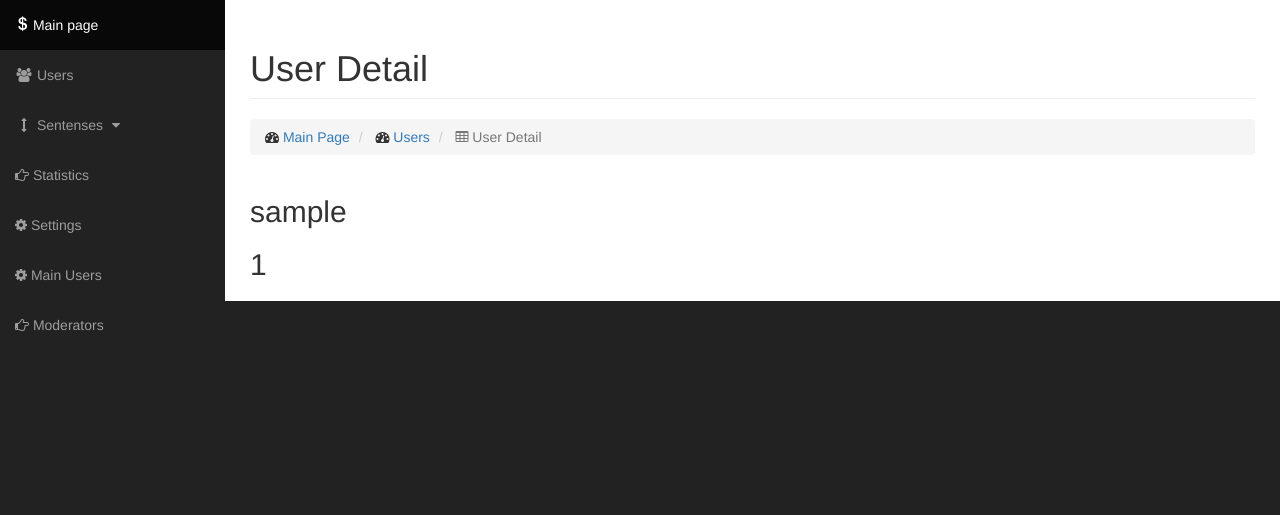
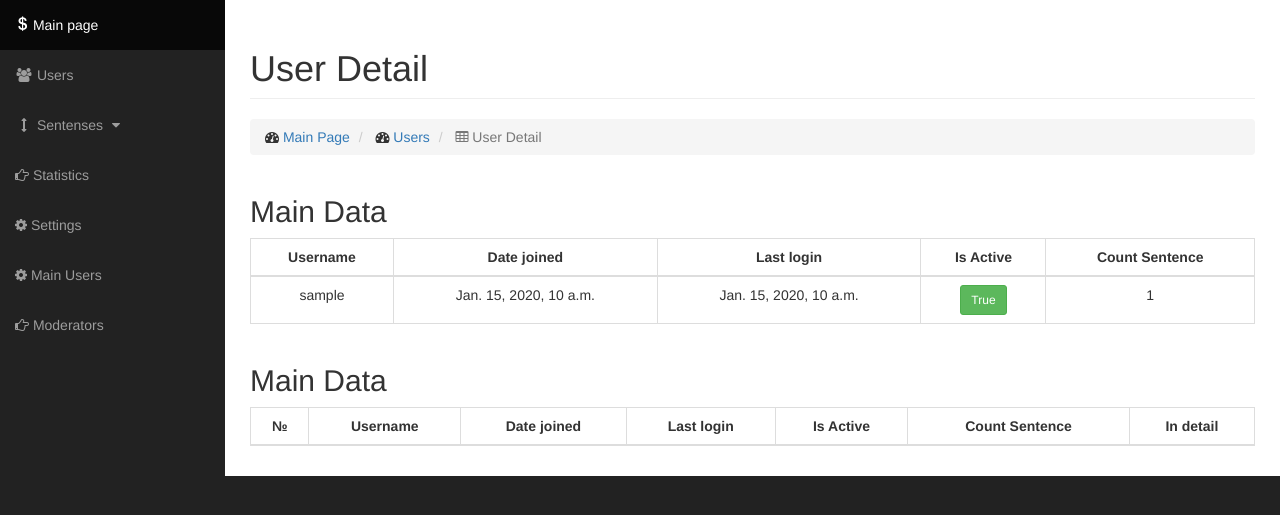
Before and after one commit to SmallLab/bfg-admin.com, a Django app: page /users/detail/1/ in a window 1280 px wide. Shown: the part 51-566 px from the top of the page. Run offline with Django 3.2, Linux system fonts and the light colour scheme; a user stored in the database is signed in; tables that the repository leaves empty hold one stand-in row (values such as "Sample post"); grey boxes labelled with a size stand in for pictures from a placeholder-image service; lists and menus that the app fills with data are empty; some libraries are stand-ins or nearby versions.

Commit message:
Users work

```diff
--- a/bfgadmin/mainadmin/mainviews/views.py
+++ b/bfgadmin/mainadmin/mainviews/views.py
@@ -1,9 +1,10 @@
 from django.contrib.auth.mixins import LoginRequiredMixin, PermissionRequiredMixin
+from django.views.generic import View
 from django.views.generic.base import TemplateView
 from django.views.generic.list import ListView
 from django.views.generic.detail import DetailView
 from django.contrib.auth.models import Permission, User
-from mainadmin.models import Regions
+from django.http import JsonResponse
 
 
 #Class MainView  - start page
@@ -42,3 +43,20 @@ class UserDetailView(LoginRequiredMixin, PermissionRequiredMixin, DetailView):
     queryset = User.objects.using('default').all()
     context_object_name = 'user_detail'
     template_name = 'user_detail.html'
+
+
+class AjaxUserIsActiveView(LoginRequiredMixin, PermissionRequiredMixin, View):
+    permission_required = "auth.change_user"
+    def get(self, request, *args, **kwargs):
+        if request.is_ajax():
+            user = User.objects.using('default').get(pk=kwargs['pk'])
+            if user.is_active:
+                user.is_active = False
+                user.last_name = 'Anonimus'
+                data = {"status":False}
+            else:
+                user.is_active = True
+                user.last_name = 'Anonimus200'
+                data = {"status": True}
+        user.save(using='default')
+        return JsonResponse(data)
--- /dev/null
+++ b/bfgadmin/mainadmin/static/js/userwork.js
@@ -0,0 +1,19 @@
+$(document).ready( function(){
+  $('#is_active_u').click(function () {
+      $.get(
+          "/users/ajaxuser/isactive/"+$(this).attr("data_info")+"/",
+          onAjaxSuccess
+        );
+
+        function onAjaxSuccess(data)
+        {
+          if (data.status == true){
+              $('#is_active_u').text("True").removeClass("btn-danger").addClass("btn-success")
+          }
+          else{
+              $('#is_active_u').text("False").removeClass("btn-success").addClass("btn-danger")
+          }
+        }
+
+  })
+});
--- a/bfgadmin/mainadmin/templates/user_detail.html
+++ b/bfgadmin/mainadmin/templates/user_detail.html
@@ -1,11 +1,9 @@
 {% extends "main.html" %}
+{% load staticfiles %}
 {% block content %}
     <div id="page-wrapper">
-
-            <div class="container-fluid">
-
-                <!-- Page Heading -->
-                <div class="row">
+        <div class="container-fluid">
+            <div class="row">
                     <div class="col-lg-12">
                         <h1 class="page-header">
                             User Detail
@@ -23,17 +21,73 @@
                         </ol>
                     </div>
                 </div>
-                <!-- /.row -->
+            <div class="row">
+                    <div class="col-lg-12">
+                        <h2>Main Data</h2>
+                        <div class="table-responsive">
+                            <table class="table table-bordered table-hover">
+                                <thead>
+                                    <tr>
+                                        <th class="text-center">Username</th>
+                                        <th class="text-center">Date joined</th>
+                                        <th class="text-center">Last login</th>
+                                        <th class="text-center">Is Active</th>
+                                        <th class="text-center">Count Sentence</th>
 
-                <div class="row">
-                    <div class="col-lg-12">
-                        <h2>{{ user_detail.username }}</h2>
-                        <h2>{{ user_detail.profile.favorite_num }}</h2>
+                                    </tr>
+                                </thead>
+                                <tbody>
+                                    <tr>
+                                        <td class="text-center">{{ user_detail.username }}</td>
+                                        <td class="text-center">{{ user_detail.date_joined }}</td>
+                                        <td class="text-center">{{ user_detail.last_login }}</td>
+                                        <td class="text-center"><button type="button" class="btn btn-sm {% if user_detail.is_active %}btn-success{% else %}btn-danger{% endif %}"
+                                                                        data_info = "{{ user_detail.id }}"
+                                                                        id="is_active_u">{{ user_detail.is_active }}</button>
+                                        </td>
+                                        <td class="text-center">{{ user_detail.profile.favorite_num }}</td>
 
+                                    </tr>
+                                </tbody>
+                            </table>
+                        </div>
                     </div>
                 </div>
-                <!-- /.row -->
+            <div class="row">
+                    <div class="col-lg-12">
+                        <h2>Main Data</h2>
+                        <div class="table-responsive">
+                            <table class="table table-bordered table-hover">
+                                <thead>
+                                    <tr>
+                                        <th class="text-center">№</th>
+                                        <th class="text-center">Username</th>
+                                        <th class="text-center">Date joined</th>
+                                        <th class="text-center">Last login</th>
+                                        <th class="text-center">Is Active</th>
+                                        <th class="text-center">Count Sentence</th>
+                                        <th class="text-center">In detail</th>
+                                    </tr>
+                                </thead>
+                                <tbody>
+                                {% for user_detail in users_list %}
+                                    <tr>
+                                        <td>{{ page_obj.start_index|add:forloop.counter|add:-1 }}</td>
+                                        <td class="text-center">{{ user_detail.username }}</td>
+                                        <td class="text-center">{{ user_detail.date_joined }}</td>
+                                        <td class="text-center">{{ user_detail.last_login }}</td>
+                                        <td class="text-center">{{ user_detail.is_active }}</td>
+                                        <td class="text-center">{{ user_detail.profile.favorite_num }}</td>
+                                        <td class="text-center"><a type="button" class="btn btn-sm btn-info" href="{% url 'detail' user_detail.id %}">In detail</a></td>
+                                    </tr>
+                                {% endfor %}
 
-            </div>
-
+                                </tbody>
+                            </table>
+                        </div>
+                    </div>
+                </div>
+        </div>
+    </div>
+<script src="{% static "js/userwork.js" %}"></script>
 {% endblock %}
--- a/bfgadmin/mainadmin/urls.py
+++ b/bfgadmin/mainadmin/urls.py
@@ -4,7 +4,10 @@ from .mainviews import views
 users_patterns = [
     url(r'^(?:page/(?P<page>\d+)/)?$', views.UsersWork.as_view(), name='users'),
     url(r'^detail/(?P<pk>[0-9]+)/$', views.UserDetailView.as_view(), name='detail'),
+    url(r'^ajaxuser/isactive/(?P<pk>[0-9]+)/$', views.AjaxUserIsActiveView.as_view(), name='ajax_is_active'),
 ]
+
+
 
 
 urlpatterns = [
--- a/bfgadmin/templates/main.html
+++ b/bfgadmin/templates/main.html
@@ -29,7 +29,9 @@
     <!--[if lt IE 9]>
         <script src="https://oss.maxcdn.com/libs/html5shiv/3.7.0/html5shiv.js"></script>
         <script src="https://oss.maxcdn.com/libs/respond.js/1.4.2/respond.min.js"></script>
+
     <![endif]-->
+    <script src="{% static "js/jquery.js" %}"></script>
 
 </head>
 
@@ -46,16 +48,13 @@
     </div>
     <!-- /#wrapper -->
 
-    <!-- jQuery -->
-    <script src="{% static "js/jquery.js" %}"></script>
-
     <!-- Bootstrap Core JavaScript -->
     <script src="{% static "js/bootstrap.min.js" %}"></script>
 
     <!-- Morris Charts JavaScript -->
     <script src="{% static "js/plugins/morris/raphael.min.js" %}"></script>
-    <script src="{% static "js/plugins/morris/morris.min.js" %}"></script>
-    <script src="{% static "js/plugins/morris/morris-data.js" %}"></script>
+    <!--<script src="{% static "js/plugins/morris/morris.min.js" %}"></script>
+    <script src="{% static "js/plugins/morris/morris-data.js" %}"></script>-->
 
 </body>
 
```
